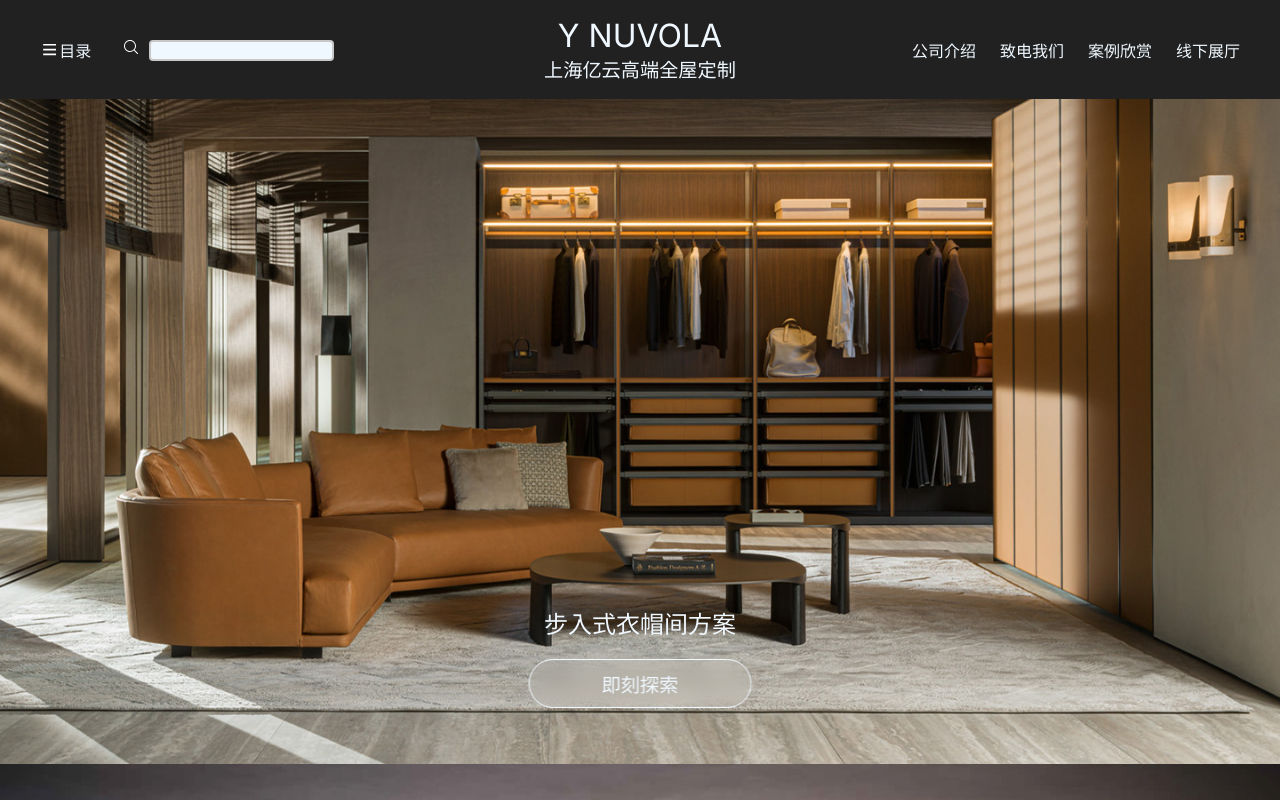
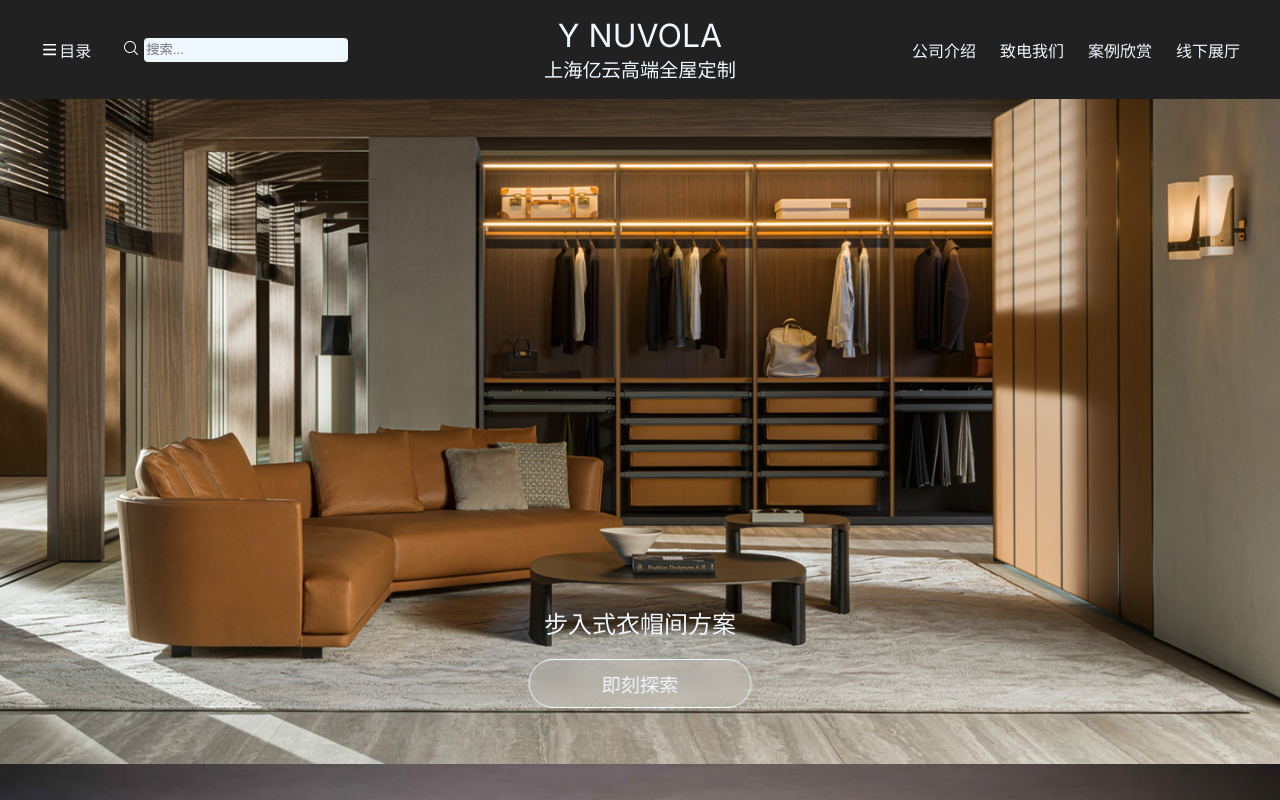
Before and after one commit to yifan503/ycloud, a Next.js app: page / in a window 1280 px wide. Both pictures are taken after a click on the icon 131 px from the left and 48 px from the top of the page. Shown: the top 800 px of the page. Built offline with nearby package versions, Linux system fonts and the light colour scheme.

Commit message:
searchBar animation

```diff
--- a/src/components/Navbar.js
+++ b/src/components/Navbar.js
@@ -5,7 +5,7 @@ import styles from './Navbar.module.css'
 import { useEffect, useRef, useState } from "react";
 
 const MENUITEM = [
-    'menuItem',
+    '家具展品出售 Sample Sale',
     'menu Item',
     'MenuIt em',
     'meNu item'
@@ -66,10 +66,15 @@ export default function Navbar() {
                         }
                     </div>
                     <div className={styles.left_text} ref={searchRef}>
-                        <svg t="1699205132959" onClick={handleSearchClick} className="icon" viewBox="0 0 1024 1024" version="1.1" xmlns="http://www.w3.org/2000/svg" width="1.0rem" height="1.0rem">
+                        <svg t="1699205132959" onClick={handleSearchClick} className="icon" viewBox="0 0 1024 1024" version="1.1" xmlns="http://www.w3.org/2000/svg" width="1.0rem" height="1.0rem" style={{ transform: 'translateY(2px)', paddingRight: '5px' }}>
                             <path d="M947.2 902.4L736 691.2c64-64 96-147.2 96-243.2 0-211.2-172.8-384-384-384S64 236.8 64 448s172.8 384 384 384c96 0 179.2-32 249.6-89.6l211.2 211.2c12.8 12.8 32 12.8 44.8 0s6.4-38.4-6.4-51.2zM128 448c0-179.2 140.8-320 320-320s320 140.8 320 320-140.8 320-320 320-320-140.8-320-320z" fill="#ffffff"></path>
                         </svg>
-                        {searchOpen && <input className={styles.searchBar}></input>}
+                        {/* {searchOpen && <input className={styles.searchBar}></input>} */}
+                        <input placeholder="搜索..." className={styles.searchBar} style={{
+                            '--searchBar-width': searchOpen ? '200px' : '0',
+                            '--searchBar-opacity': searchOpen ? '1' : '0',
+                            '--searchBar-padding': searchOpen ? '2px' : '0'
+                        }} />
                         {!searchOpen && <span onClick={handleSearchClick} >搜索</span>}
                     </div>
                 </div>
--- a/src/components/Navbar.module.css
+++ b/src/components/Navbar.module.css
@@ -70,9 +70,10 @@
 }
 
 .sidebar {
-    width: 20rem;
+    width: 15rem;
     z-index: 2000;
-    background-color: grey;
+    background-color: rgba(135, 135, 135, 0.8);
+    animation: sideBarDropDown 0.5s ease forwards;
 }
 
 .sidebarItem {
@@ -83,6 +84,16 @@
 
     /* 其他格式 */
     padding: 10px;
+}
+
+@keyframes sideBarDropDown {
+    from {
+        height: 0;
+    }
+
+    to {
+        height: 200px;
+    }
 }
 
 @keyframes fadeIn {
@@ -97,20 +108,18 @@
     }
 }
 
-@keyframes slideIn {
-    from {
-        opacity: 0;
-    }
-
-    to {
-        opacity: 1;
-    }
+.searchBar {
+    border-radius: 4px;
+    border: 0;
+    /* margin-left: 10px; */
+    background-color: rgba(240, 248, 255, 1);
+    transition: all 0.5s ease;
+    width: var(--searchBar-width);
+    height: 20px;
+    opacity: var(--searchBar-opacity);
+    padding: var(--searchBar-padding);
 }
 
-.searchBar {
-    border-radius: 4px;
-    border: 2px solid rgb(200, 200, 200);
-    margin-left: 10px;
-    background-color: rgba(240, 248, 255, 1);
-    animation: slideIn 0.5s ease forwards;
+.searchBar:focus {
+    outline: 2px solid grey;
 }
```
